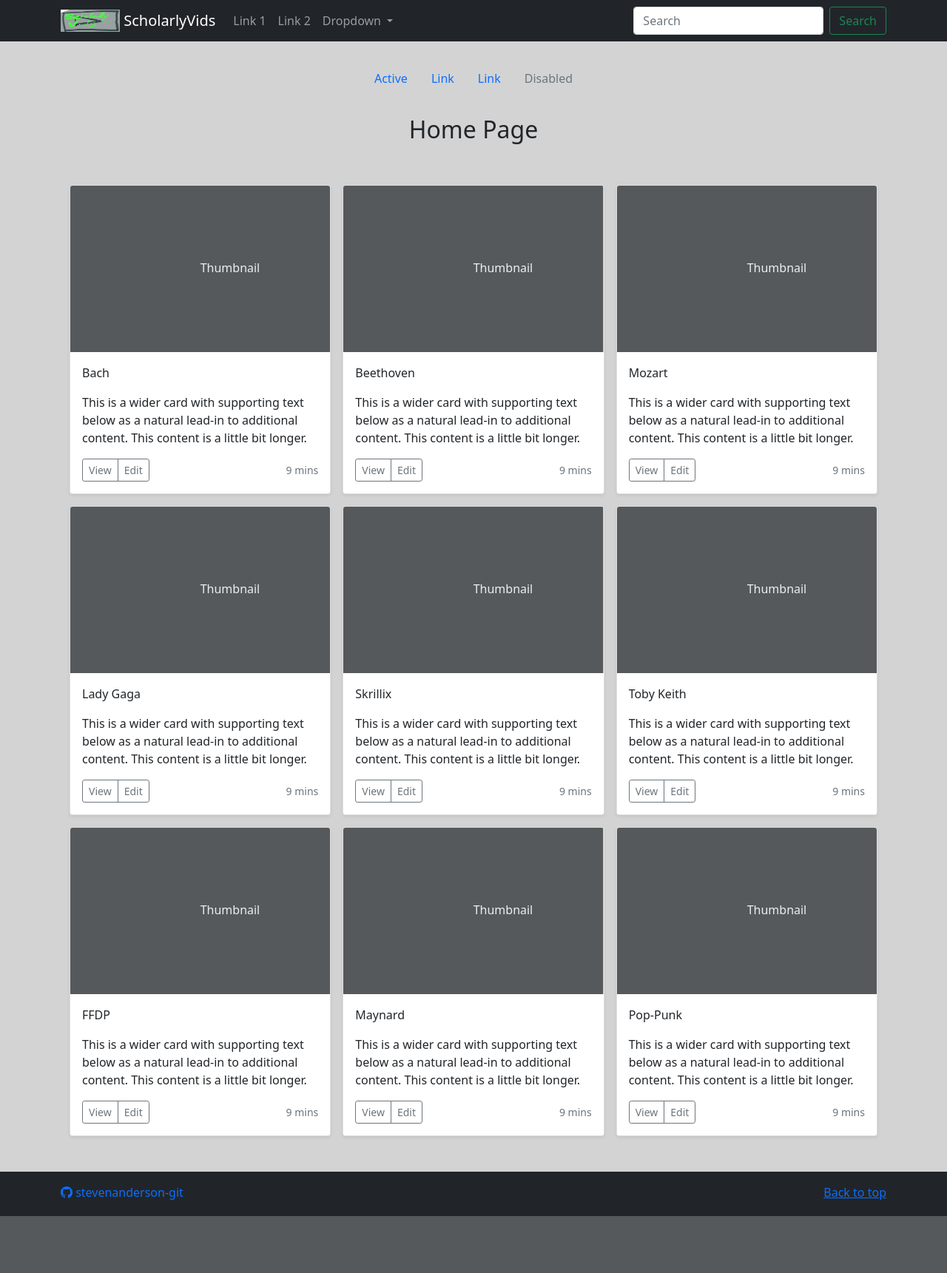
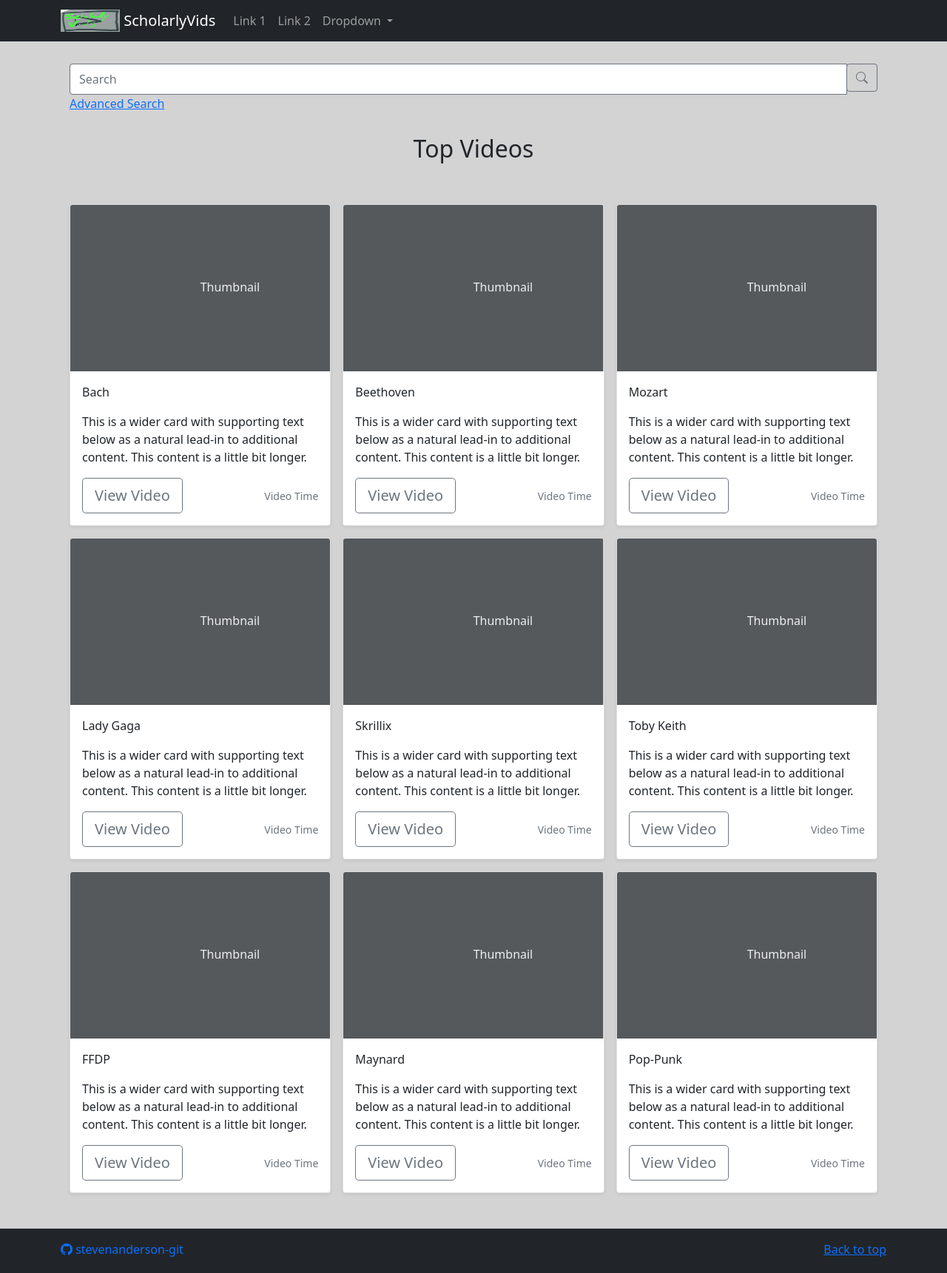
Before and after one commit to stevenanderson-git/scholarlyvids, a Flask app: page / in a window 1280 px wide. Shown: the whole page at 74% size. Before the commit the page ends 1644 px from the top, so only its background shows below. Run offline with Flask 2, Linux system fonts and the light colour scheme.

Commit message:
Search reply (#2)
* begin work on search redirect

* search result pages and card link

```diff
--- a/flaskr/app.py
+++ b/flaskr/app.py
@@ -1,4 +1,4 @@
-from flask import Flask, render_template
+from flask import Flask, render_template, request
 
 app = Flask(__name__)
 
@@ -20,10 +20,21 @@ def page1():
 def page2():
     return render_template('page2.html')
 
-@app.route("/page/<name>")
-def page(name):
-    return render_template('helloworld.html', name = name)
+@app.route("/video/<name>")
+def video(name):
+    return render_template('videoresult.html', name = name)
 
+@app.get("/search_results")
+def search_results():
+    args = request.args
+    page = 'search_results.html'
+    title = 'Search Results'
+    if args:
+        term = args.get('search')
+        return render_template(page, term=term)
+
+
+    return render_template(page, title=title)
 
 # EOF
 # TODO: Remove debug run
--- a/flaskr/templates/base.html
+++ b/flaskr/templates/base.html
@@ -24,7 +24,7 @@
         </header>
         <main class="flex-shrink-0">
             <div class="container">
-                {% include 'buttonrow.html' %}
+                {% include 'searchbar.html' %}
             </div>
 
             <div class="container">
--- a/flaskr/templates/home.html
+++ b/flaskr/templates/home.html
@@ -2,7 +2,7 @@
 
 {% block content %}
     <h2 class="text-center">
-        Home Page
+        Top Videos
     </h2>
     {% include 'viewer.html' %}
 {% endblock content %}
--- a/flaskr/templates/navbar.html
+++ b/flaskr/templates/navbar.html
@@ -27,10 +27,12 @@
             </ul>
           </li>
         </ul>
-        <form class="d-flex">
+        <!--
+        <form class="d-flex" action="{{url_for('search_results')}}">
           <input class="form-control me-2" type="search" placeholder="Search" aria-label="Search">
           <button class="btn btn-outline-success" type="submit">Search</button>
         </form>
+      -->
       </div>
     </div>
   </nav>
--- /dev/null
+++ b/flaskr/templates/searchbar.html
@@ -0,0 +1,11 @@
+<div class="container">
+    <form class="input-group search" method="GET" action="{{url_for('search_results')}}">
+        <input class="form-control border-secondary py-2" type="search" name="search" placeholder="Search">
+        <div class="input-group-append">
+            <button class="btn btn-outline-secondary" type="submit">
+                <i class="bi bi-search"></i>
+            </button>
+        </div>
+    </form>
+    <a href="#">Advanced Search</a>
+</div>
--- a/flaskr/templates/viewer.html
+++ b/flaskr/templates/viewer.html
@@ -1,22 +1,26 @@
 <div class="album py-5">
     <div class="container">
 
+        {% if musicians %}
         <div class="row row-cols-1 row-cols-sm-2 row-cols-md-3 g-3">
             {% for musician in musicians %}
             <div class="col">
                 <div class="card shadow-sm">
-                    <svg class="bd-placeholder-img card-img-top" width="100%" height="225" xmlns="http://www.w3.org/2000/svg" role="img" aria-label="Placeholder: Thumbnail" preserveAspectRatio="xMidYMid slice" focusable="false"><title>Placeholder</title><rect width="100%" height="100%" fill="#55595c"></rect><text x="50%" y="50%" fill="#eceeef" dy=".3em">Thumbnail</text></svg>
+                    <svg class="bd-placeholder-img card-img-top" width="100%" height="225"
+                        xmlns="http://www.w3.org/2000/svg" role="img" aria-label="Placeholder: Thumbnail"
+                        preserveAspectRatio="xMidYMid slice" focusable="false">
+                        <title>Placeholder</title>
+                        <rect width="100%" height="100%" fill="#55595c"></rect><text x="50%" y="50%" fill="#eceeef"
+                            dy=".3em">Thumbnail</text>
+                    </svg>
 
                     <div class="card-body">
                         <p class="card-text">{{musician}}</p>
                         <p class="card-text">This is a wider card with supporting text below as a natural lead-in to
                             additional content. This content is a little bit longer.</p>
                         <div class="d-flex justify-content-between align-items-center">
-                            <div class="btn-group">
-                                <button type="button" class="btn btn-sm btn-outline-secondary">View</button>
-                                <button type="button" class="btn btn-sm btn-outline-secondary">Edit</button>
-                            </div>
-                            <small class="text-muted">9 mins</small>
+                            <a href="{{url_for('video', name=musician)}}" class="btn btn-lg btn-outline-secondary stretched-link">View Video</a>
+                            <small class="text-muted">Video Time</small>
                         </div>
                     </div>
                 </div>
@@ -25,6 +29,10 @@
 
 
         </div>
+        {% endif %}
+
+
+
     </div>
 
 </div>
```
Also changed, not shown: flaskr/templates/search_results.html (added, +10 -0 lines), flaskr/templates/videoresult.html (renamed from flaskr/templates/helloworld.html).
